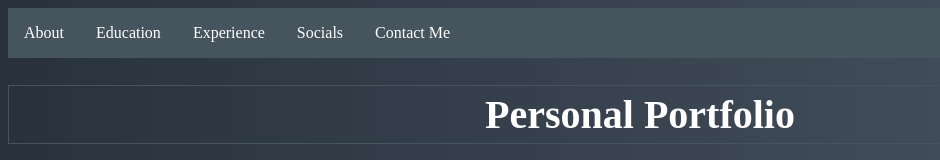
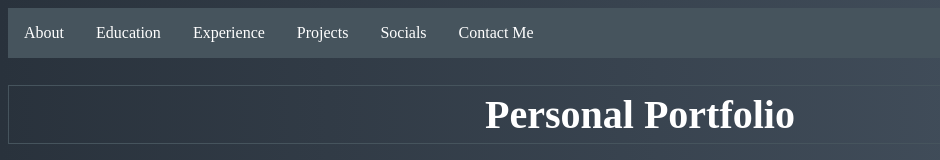
Before and after one commit to MustafaSameem/personal_website, a plain HTML site: page index.html in a window 1280 px wide. Shown: the top 160 px of the page, without its empty margins (0-940 px from the left). Drawn offline with Linux system fonts and the light colour scheme.

Commit message:
Update index.html

```diff
--- a/index.html
+++ b/index.html
@@ -52,6 +52,7 @@ p {
   <li><a href="#About">About</a></li>
   <li><a href="#Education">Education</a></li>
   <li><a href="#Experience">Experience</a></li>
+  <li><a href="#Projects">Projects</a></li>
   <li><a href="#Socials">Socials</a></li>
   <li><a href="#Contact">Contact Me</a></li>
 </ul>
```
